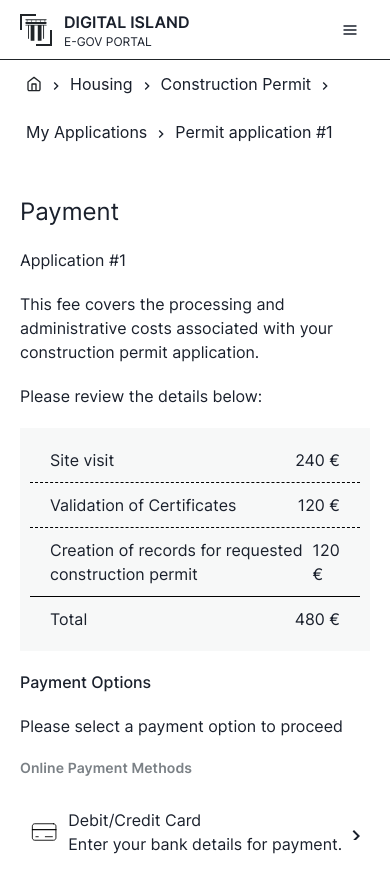
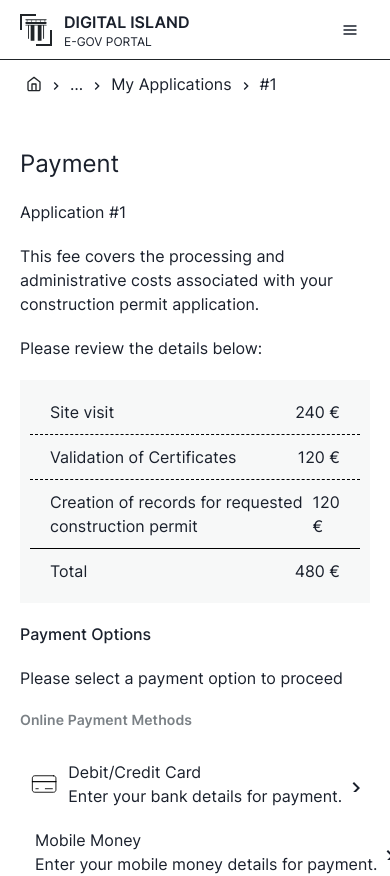
Before and after one commit to GovStackWorkingGroup/sandbox-usecase-bp-frontend, a React (Vite) app: page /housing/construction-permit/my-applications/review/1/payment in a window 390 px wide. Shown: the top 876 px of the page. Built offline with nearby package versions, Linux system fonts and the light colour scheme; no server answers; sample sign-in values are in the browser's storage.

Commit message:
SND-638: Mobile breadcrumbs

```diff
--- a/src/components/breadcrumbs/Breadcrumbs.tsx
+++ b/src/components/breadcrumbs/Breadcrumbs.tsx
@@ -5,6 +5,7 @@ import {
   Breadcrumb,
   BreadcrumbItem,
   BreadcrumbLink,
+  Text
 } from "@chakra-ui/react";
 import { Link as RouterLink } from "react-router-dom";
 type BreadcrumbElement = [string, string | null];
@@ -37,13 +38,17 @@ export default function Breadcrumbs({ path = [] }: BreadcrumbsProps) {
             <HomeIcon />
           </BreadcrumbLink>
         </BreadcrumbItem>
+
         {path.map(([title, pathname], index) => (
-          <BreadcrumbItem key={title}>
+          <BreadcrumbItem key={title}
+          display={{base: (index > (path.length - 4)?"flex":"none"), md: "flex"}}
+          >
             <BreadcrumbLink
               padding="12px 6px"
               {...getBreadcrumbLinkProps(pathname)}
             >
-              {title}
+              <Text display={{base: (index == path.length - 1 || index == path.length - 2)?"flex":"none", md: "flex"}}>{title}</Text>
+              <Text display={{base: (index == (path.length - 3)?"flex":"none"), md: "none"}}>&#8230;</Text>
             </BreadcrumbLink>
           </BreadcrumbItem>
         ))}
--- a/src/features/construction-permit/ConstructionPermitApplication.tsx
+++ b/src/features/construction-permit/ConstructionPermitApplication.tsx
@@ -9,7 +9,7 @@ export default function ConstructionPermitApplication() {
     ["Housing", null],
     ["Construction Permit", "/housing/construction-permit"],
     [
-      `Permit application #${id}`,
+      `#${id}`,
       `/housing/construction-permit/application/${id}`,
     ],
   ];
--- a/src/features/construction-permit/applications/review-application/ReviewApplication.tsx
+++ b/src/features/construction-permit/applications/review-application/ReviewApplication.tsx
@@ -36,7 +36,7 @@ export default function ReviewApplication() {
     ["Construction Permit", "/housing/construction-permit"],
     ["My Applications", `/housing/construction-permit/my-applications`],
     [
-      `Permit application #${id}`,
+      `#${id}`,
       `/housing/construction-permit/my-applications/review/${id}`,
     ],
   ];
--- a/src/features/construction-permit/applications/review-application/approved/Approved.tsx
+++ b/src/features/construction-permit/applications/review-application/approved/Approved.tsx
@@ -21,7 +21,7 @@ export default function Approved() {
     ["Construction Permit", "/housing/construction-permit"],
     ["My Applications", `/housing/construction-permit/my-applications`],
     [
-      `Permit application #${id}`,
+      `#${id}`,
       `/housing/construction-permit/my-applications/review/${id}`,
     ],
   ];
--- a/src/features/construction-permit/applications/review-application/payment/Payment.tsx
+++ b/src/features/construction-permit/applications/review-application/payment/Payment.tsx
@@ -11,7 +11,7 @@ export default function Payment() {
     ["Construction Permit", "/housing/construction-permit"],
     ["My Applications", `/housing/construction-permit/my-applications`],
     [
-      `Permit application #${id}`,
+      `#${id}`,
       `/housing/construction-permit/my-applications/review/${id}`,
     ],
   ];
--- a/src/features/construction-permit/applications/review-application/schedule-inspection/ScheduleInspection.tsx
+++ b/src/features/construction-permit/applications/review-application/schedule-inspection/ScheduleInspection.tsx
@@ -23,7 +23,7 @@ export default function ScheduleInspection() {
     ["Construction Permit", "/housing/construction-permit"],
     ["My Applications", `/housing/construction-permit/my-applications`],
     [
-      `Permit application #${id}`,
+      `#${id}`,
       `/housing/construction-permit/my-applications/review/${id}`,
     ],
   ];
```
